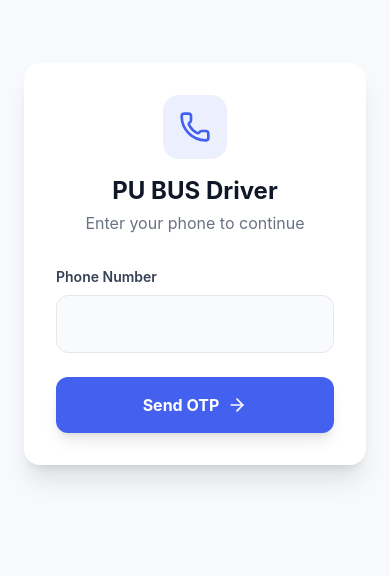
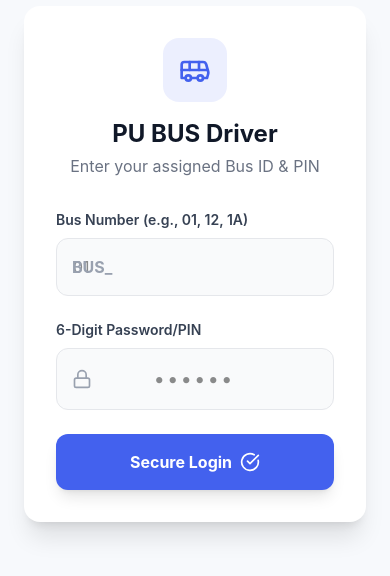
Before and after one commit to Macro-Mines/pu-bus-driver, a React (Vite) app: page / in a window 390 px wide. Shown: the part 158-734 px from the top of the page. Built offline with nearby package versions, Linux system fonts and the light colour scheme; no server answers.

Commit message:
feat: migrate driver auth from phone number to custom Bus ID and PIN

```diff
--- a/src/components/DriverDashboard.jsx
+++ b/src/components/DriverDashboard.jsx
@@ -20,9 +20,10 @@ export default function DriverDashboard({ user }) {
             setDriverData(dSnap.data())
           } else {
             // Default/Fallback data for demo
+            const emailBusId = user.email ? user.email.split('@')[0].toUpperCase() : 'BUS_XX'
             setDriverData({
-              name: "New Driver",
-              bus_id: `BUS_${user.uid.substring(0, 4).toUpperCase()}`
+              name: "Bus Driver",
+              bus_id: emailBusId
             })
           }
         } catch (err) {
@@ -35,8 +36,11 @@ export default function DriverDashboard({ user }) {
     fetchDriver()
   }, [user])
 
+  // Extract BUS_XX from bus01@pubus.in for clean tracking ID
+  const trackingId = user?.email ? user.email.split('@')[0].toUpperCase() : user?.uid
+
   const { location, error: trackingError } = useTracking(
-    user?.uid, // Use UID as the unique tracking ID
+    trackingId,
     isTracking
   )
 
--- a/src/components/LoginScreen.jsx
+++ b/src/components/LoginScreen.jsx
@@ -1,60 +1,36 @@
-import { useState, useEffect } from 'react'
-import { RecaptchaVerifier, signInWithPhoneNumber } from 'firebase/auth'
+import { useState } from 'react'
+import { signInWithEmailAndPassword } from 'firebase/auth'
 import { auth } from '../services/firebase'
-import { Phone, CheckCircle, AlertCircle, ArrowRight } from 'lucide-react'
+import { Bus, CheckCircle, AlertCircle, Lock } from 'lucide-react'
 
 export default function LoginScreen({ onLoginSuccess }) {
-  const [phoneNumber, setPhoneNumber] = useState('')
-  const [otp, setOtp] = useState('')
-  const [step, setStep] = useState('phone') // 'phone' or 'otp'
+  const [busNumber, setBusNumber] = useState('')
+  const [password, setPassword] = useState('')
   const [loading, setLoading] = useState(false)
   const [error, setError] = useState('')
-  const [confirmationResult, setConfirmationResult] = useState(null)
 
-  useEffect(() => {
-    if (!window.recaptchaVerifier) {
-      window.recaptchaVerifier = new RecaptchaVerifier(auth, 'recaptcha-container', {
-        'size': 'invisible',
-        'callback': (response) => {
-          // reCAPTCHA solved, allow signInWithPhoneNumber.
-        }
-      })
-    }
-  }, [])
-
-  const handleSendOtp = async (e) => {
+  const handleLogin = async (e) => {
     e.preventDefault()
     setLoading(true)
     setError('')
 
-    try {
-      const formattedPhone = phoneNumber.startsWith('+') ? phoneNumber : `+91${phoneNumber}`
-      const confirmation = await signInWithPhoneNumber(auth, formattedPhone, window.recaptchaVerifier)
-      setConfirmationResult(confirmation)
-      setStep('otp')
-    } catch (err) {
-      console.error(err)
-      setError(err.message || 'Failed to send OTP. Please try again.')
-      if (window.recaptchaVerifier) {
-          window.recaptchaVerifier.clear()
-          window.recaptchaVerifier = null
-      }
-    } finally {
-      setLoading(false)
-    }
-  }
-
-  const handleVerifyOtp = async (e) => {
-    e.preventDefault()
-    setLoading(true)
-    setError('')
+    // Format the bus number into the internal email structure
+    // e.g., "01" becomes "bus01@pubus.in"
+    // e.g., "12A" becomes "bus12a@pubus.in"
+    const formattedEmail = `bus${busNumber.toLowerCase().trim()}@pubus.in`
 
     try {
-      await confirmationResult.confirm(otp)
+      await signInWithEmailAndPassword(auth, formattedEmail, password)
+      if (onLoginSuccess) {
         onLoginSuccess()
+      }
     } catch (err) {
-      console.error(err)
-      setError('Invalid OTP. Please check and try again.')
+      console.error("Login mapping error for", formattedEmail, ":", err)
+      if (err.code === 'auth/invalid-credential' || err.code === 'auth/user-not-found' || err.code === 'auth/wrong-password') {
+        setError('Invalid Bus Number or Password. Please try again.')
+      } else {
+        setError(err.message || 'Failed to login. Please check your connection.')
+      }
     } finally {
       setLoading(false)
     }
@@ -62,16 +38,14 @@ export default function LoginScreen({ onLoginSuccess }) {
 
   return (
     <div className="min-h-screen flex items-center justify-center p-6 bg-[#f7f9fc]">
-      <div id="recaptcha-container"></div>
-
       <div className="auth-card">
         <div className="flex flex-col items-center mb-8">
           <div className="w-16 h-16 bg-accent/10 rounded-2xl flex items-center justify-center mb-4">
-            <Phone className="text-accent w-8 h-8" />
+            <Bus className="text-accent w-8 h-8" />
           </div>
           <h1 className="text-2xl font-bold text-gray-900">PU BUS Driver</h1>
           <p className="text-gray-500 mt-1">
-            {step === 'phone' ? 'Enter your phone to continue' : 'Enter the 6-digit code sent'}
+            Enter your assigned Bus ID & PIN
           </p>
         </div>
 
@@ -82,71 +56,48 @@ export default function LoginScreen({ onLoginSuccess }) {
           </div>
         )}
 
-        {step === 'phone' ? (
-          <form onSubmit={handleSendOtp} className="space-y-6">
+        <form onSubmit={handleLogin} className="space-y-6">
           <div>
-              <label className="block text-sm font-semibold text-gray-700 mb-2">Phone Number</label>
-              <div className="relative">
+            <label className="block text-sm font-semibold text-gray-700 mb-2">Bus Number (e.g., 01, 12, 1A)</label>
+            <div className="relative flex items-center">
+              <span className="absolute left-4 font-bold text-gray-400 select-none">BUS_</span>
               <input
-                  type="tel"
-                  placeholder=""
-                  className="input-field"
-                  value={phoneNumber}
-                  onChange={(e) => {
-                    let val = e.target.value;
-                    // If user clears or tries to delete prefix, let them, but we'll re-add if they type
-                    if (val && !val.startsWith('+91')) {
-                      // Only add if it doesn't already have it
-                      const digits = val.replace(/\D/g, '');
-                      setPhoneNumber('+91' + digits);
-                    } else {
-                      setPhoneNumber(val);
-                    }
-                  }}
+                type="text"
+                placeholder="01"
+                className="input-field pl-16 uppercase"
+                value={busNumber}
+                onChange={(e) => setBusNumber(e.target.value)}
                 required
               />
             </div>
           </div>
-            <button
-              type="submit"
-              className="btn-primary flex items-center justify-center gap-2"
-              disabled={loading}
-            >
-              {loading ? 'Sending...' : 'Send OTP'}
-              {!loading && <ArrowRight className="w-5 h-5" />}
-            </button>
-          </form>
-        ) : (
-          <form onSubmit={handleVerifyOtp} className="space-y-6">
+
           <div>
-              <label className="block text-sm font-semibold text-gray-700 mb-2">OTP Code</label>
+            <label className="block text-sm font-semibold text-gray-700 mb-2">6-Digit Password/PIN</label>
+            <div className="relative">
+              <span className="absolute left-4 top-1/2 -translate-y-1/2 text-gray-400">
+                <Lock className="w-5 h-5" />
+              </span>
               <input
-                type="text"
-                maxLength="6"
-                placeholder="000000"
-                className="input-field text-center text-2xl tracking-[0.5em] font-bold"
-                value={otp}
-                onChange={(e) => setOtp(e.target.value)}
+                type="password"
+                placeholder="••••••"
+                className="input-field pl-12 text-center text-xl tracking-[0.2em] font-bold"
+                value={password}
+                onChange={(e) => setPassword(e.target.value)}
                 required
               />
             </div>
+          </div>
+
           <button
             type="submit"
-              className="btn-primary flex items-center justify-center gap-2"
-              disabled={loading}
+            className="btn-primary flex items-center justify-center gap-2 mt-4"
+            disabled={loading || !busNumber || !password}
           >
-              {loading ? 'Verifying...' : 'Verify & Login'}
+            {loading ? 'Authenticating...' : 'Secure Login'}
             {!loading && <CheckCircle className="w-5 h-5" />}
           </button>
-            <button
-              type="button"
-              className="w-full text-center text-sm font-medium text-accent"
-              onClick={() => setStep('phone')}
-            >
-              Change Phone Number
-            </button>
         </form>
-        )}
       </div>
     </div>
   )
```
Lines whose indentation alone changed are shown as unchanged.
